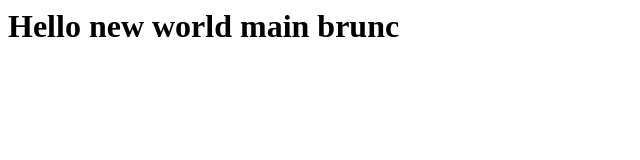
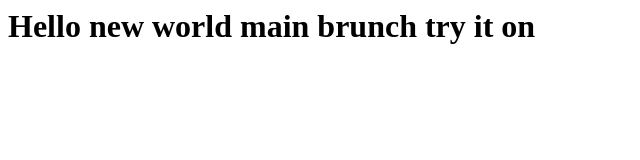
Before and after one commit to AsfaqueAhmed/goppo, a plain HTML site: page public/index.html in a window 1280 px wide. Shown: the whole page, without its empty margins (0-640 px from the left). Drawn offline with Linux system fonts and the light colour scheme.

Commit message:
tesy msg update

```diff
--- a/public/index.html
+++ b/public/index.html
@@ -6,6 +6,6 @@
   <title>Document</title>
 </head>
 <body>
-  <h1>Hello new world main brunc</h1>
+  <h1>Hello new world main brunch try it on</h1>
 </body>
 </html>
```
